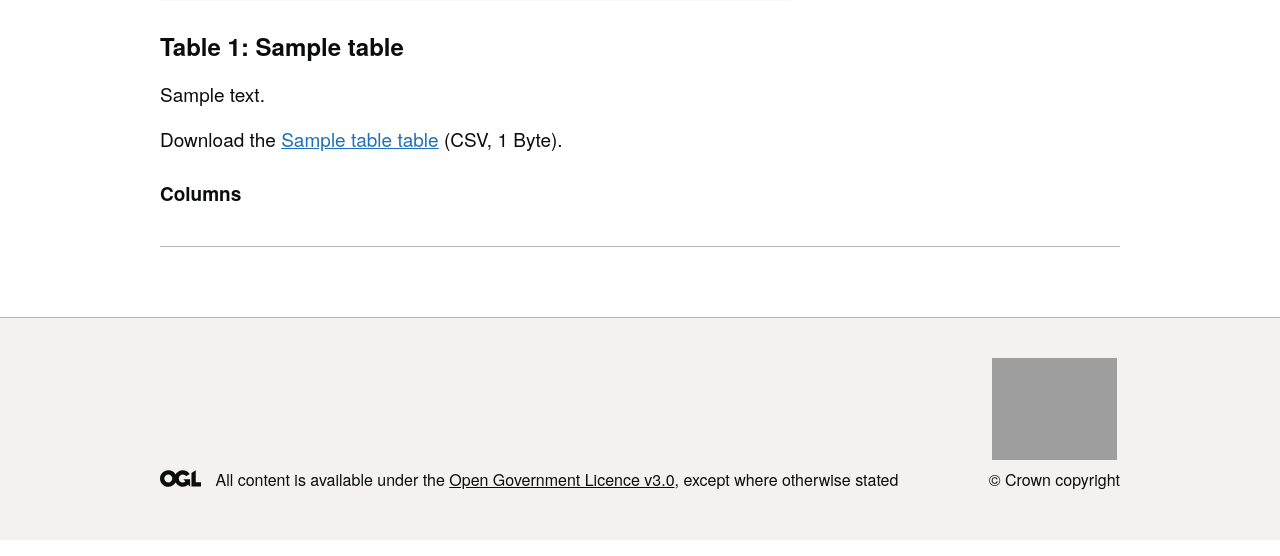
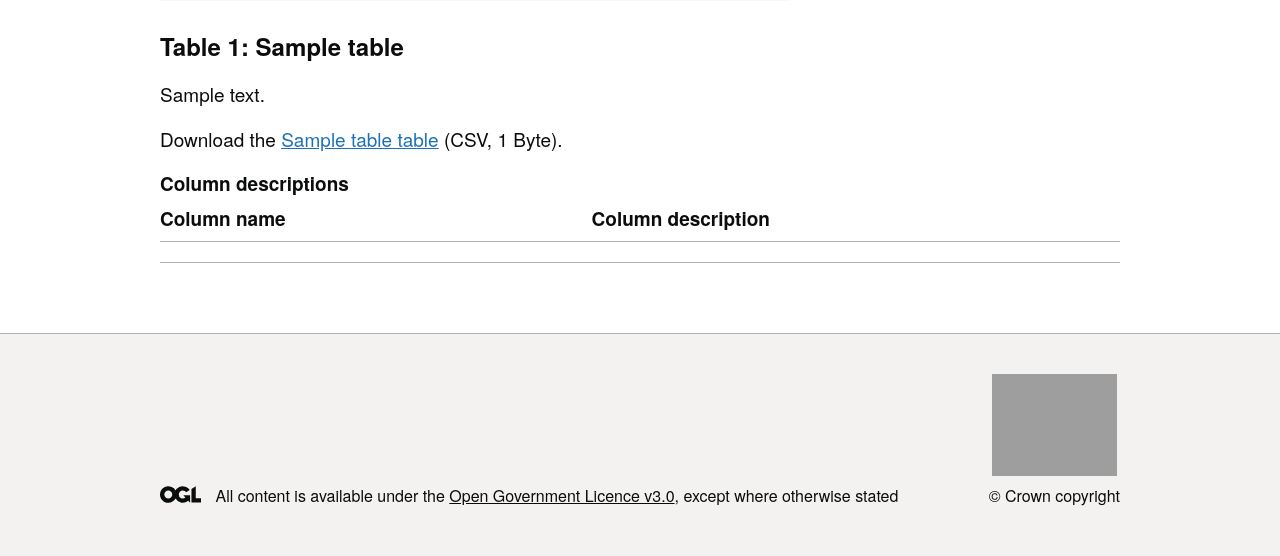
Before and after one commit to uktrade/public-data-api, a Flask app: template templates/metadata.html in a window 1280 px wide. Shown: the part 529-1085 px from the top of the page. Run offline with Flask 2, Linux system fonts and the light colour scheme; the template is opened without the code that fills it: most values are stand-ins (such as "Sample title", 1, 10 or a date in 2020); lists and menus that the app fills with data are empty; grey boxes are pictures that could not be loaded.

Commit message:
feat: put column descriptions in a table
It's more for styling reasons: it's a bit borderline if this "should" be
a table, but it is at least consistent with GOV.UK registers.

```diff
--- a/templates/metadata.html
+++ b/templates/metadata.html
@@ -59,16 +59,23 @@
 
     <p class="govuk-body">Download the <a href="{{ table['url'] }}" class="govuk-link">{{ table['dc:title'] }} table</a> (CSV, {{ table_sizes[table['id']] | filesizeformat }}).</p>
 
-    <h3 class="govuk-heading-s">Columns</h3>
-
-    <dl class="govuk-summary-list">
-        {% for column in table['tableSchema']['columns']  %}
-        <div class="govuk-summary-list__row">
-            <dt class="govuk-summary-list__key">{{ column['name'] }}</dt>
-            <dd class="govuk-summary-list__value">{{ column['dc:description'] }}</dd>
-        </div>
-        {% endfor %}
-    </dl>
+    <table class="govuk-table">
+        <caption class="govuk-table__caption">Column descriptions</caption>
+        <thead class="govuk-table__head">
+            <tr class="govuk-table__row">
+                <th scope="col" class="govuk-table__header">Column name</th>
+                <th scope="col" class="govuk-table__header">Column description</th>
+            </tr>
+        </thead>
+        <tbody class="govuk-table__body">
+            {% for column in table['tableSchema']['columns']  %}
+            <tr class="govuk-table__row">
+                <th scope="row" class="govuk-table__header">{{ column['name'] }}</th>
+                <td class="govuk-table__cell">{{ column['dc:description'] }}</td>
+            </tr>
+            {% endfor %}
+      </tbody>
+    </table>
     {% endfor %}
 
 {% endblock %}
```
